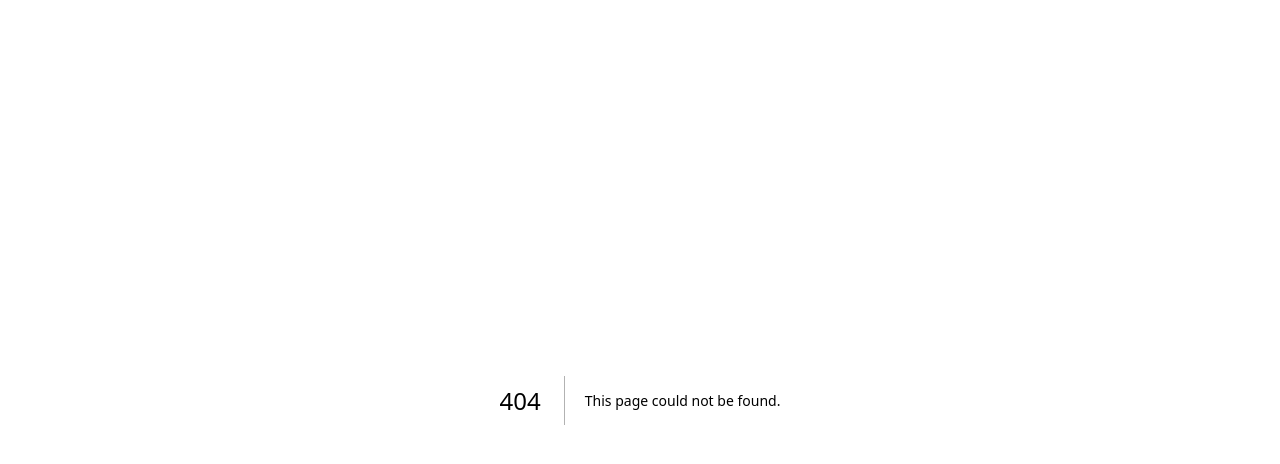
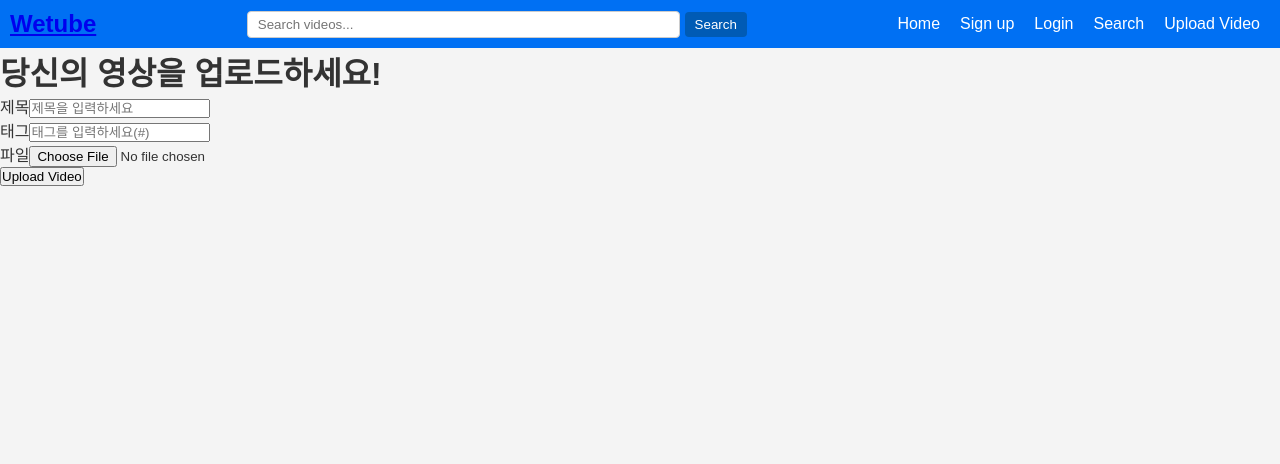
Before and after one commit to hhyukk/ScvTube, a Next.js app in the folder upload-video/: page /upload in a window 1280 px wide. Before the commit this address had no page. Shown: the top 464 px of the page. Built offline with nearby package versions, Linux system fonts and the light colour scheme.

Commit message:
메인페이지 수정 및 업로드 페이지 초기 배치
메인페이지 수정 및 업로드 페이지 초기 배치

```diff
--- a/upload-video/src/app/globals.css
+++ b/upload-video/src/app/globals.css
@@ -1,8 +1,15 @@
+* {
+  margin: 0;
+  padding: 0;
+  box-sizing: border-box;
+}
+
 body {
   font-family: Arial, sans-serif;
   background-color: #f4f4f4;
   margin: 0;
   padding: 0;
+  color: #333;
 }
 
 nav {
@@ -11,6 +18,7 @@ nav {
   display: flex;
   justify-content: space-between;
   align-items: center;
+  flex-wrap: wrap;
 }
 
 nav .logo {
@@ -20,43 +28,75 @@ nav .logo {
   text-decoration: none;
 }
 
-nav .menu {
+.search-container {
   display: flex;
   justify-content: center;
+  align-items: center;
+  flex-grow: 1;
+  max-width: 500px;
 }
 
-nav a {
-  color: white;
-  margin-right: 10px;
-  text-decoration: none;
+.search-input {
+  width: 100%;
+  padding: 5px 10px;
+  border-radius: 4px;
+  border: 1px solid #ccc;
 }
 
-nav a:hover {
+.search-button {
+  background-color: #005bb5;
+  color: white;
+  border: none;
+  padding: 5px 10px;
+  margin-left: 5px;
+  border-radius: 4px;
+  cursor: pointer;
+}
+
+.search-button:hover {
+  background-color: #003f8a;
+}
+
+.hamburger {
+  display: none;
+  font-size: 30px;
+  cursor: pointer;
+  color: white;
+}
+
+.menu {
+  display: flex;
+  gap: 10px;
+}
+
+.menu a {
+  color: white;
+  text-decoration: none;
+  margin-right: 10px;
+}
+
+.menu a:hover {
   text-decoration: underline;
 }
 
-.container {
-  max-width: 800px;
-  margin: 20px auto;
-  padding: 20px;
-  background-color: white;
-  border-radius: 10px;
-  box-shadow: 0px 0px 10px rgba(0, 0, 0, 0.1);
+@media (max-width: 768px) {
+  .search-container {
+    order: 3;
+    margin-top: 10px;
   }
 
-h1 {
-  text-align: center;
+  .hamburger {
+    display: block;
   }
 
-button {
-  background-color: #0070f3;
-  color: white;
-  border: none;
-  padding: 10px;
-  border-radius: 5px;
-  cursor: pointer;
+  .menu {
+    display: none;
+    flex-direction: column;
+    gap: 5px;
+    margin-top: 10px;
   }
 
-button:hover {
-  background-color: #005bb5;
+  .menu.open {
+    display: flex;
   }
+}
--- a/upload-video/src/app/layout.js
+++ b/upload-video/src/app/layout.js
@@ -1,14 +1,45 @@
+'use client';
+
 import './globals.css';
-
-export const metadata = {
-  title: 'Wetube',
-  description: 'Upload and watch videos easily!',
-};
+import { useState } from 'react';
 
 export default function RootLayout({ children }) {
+  const [isMenuOpen, setMenuOpen] = useState(false);
+
+  const toggleMenu = () => {
+    setMenuOpen(!isMenuOpen);
+  };
+
   return (
     <html lang="en">
-      <body>{children}</body>
+      <body>
+        <nav className={`nav ${isMenuOpen ? 'open' : ''}`}>
+          <div className="logo">
+            <a href="/">Wetube</a>
+          </div>
+
+          <div className="search-container">
+            <input
+              type="text"
+              placeholder="Search videos..."
+              className="search-input"
+            />
+            <button className="search-button">Search</button>
+          </div>
+
+          <div className="hamburger" onClick={toggleMenu}>
+            &#9776;
+          </div>
+          <div className={`menu ${isMenuOpen ? 'open' : ''}`}>
+            <a href="/">Home</a>
+            <a href="/sign-up">Sign up</a>
+            <a href="/login">Login</a>
+            <a href="/search">Search</a>
+            <a href="/upload">Upload Video</a>
+          </div>
+        </nav>
+        {children}
+      </body>
     </html>
   );
 }
--- /dev/null
+++ b/upload-video/src/app/upload/page.js
@@ -0,0 +1,64 @@
+'use client';
+
+import { useState } from 'react';
+
+export default function UploadPage() {
+  const [title, setTitle] = useState('');
+  const [tags, setTags] = useState('');
+  const [videoFile, setVideoFile] = useState(null);
+
+  const handleFileChange = (event) => {
+    setVideoFile(event.target.files[0]);
+  };
+
+  const handleUpload = () => {
+    if (!title || !tags || !videoFile) {
+      alert('Please fill in all fields and add a video file.');
+      return;
+    }
+    alert('업로드가 되었습니다!!!');
+  };
+
+  return (
+    <div className="upload-container">
+      <h1>당신의 영상을 업로드하세요!</h1>
+
+      <div className="input-group">
+        <label htmlFor="title">제목</label>
+        <input
+          type="text"
+          id="title"
+          value={title}
+          onChange={(e) => setTitle(e.target.value)}
+          placeholder="제목을 입력하세요"
+        />
+      </div>
+
+      <div className="input-group">
+        <label htmlFor="tags">태그</label>
+        <input
+          type="text"
+          id="tags"
+          value={tags}
+          onChange={(e) => setTags(e.target.value)}
+          placeholder="태그를 입력하세요(#)"
+        />
+      </div>
+
+      <div className="input-group">
+        <label htmlFor="videoFile">파일</label>
+        <input
+          type="file"
+          id="videoFile"
+          accept="video/*"
+          onChange={handleFileChange}
+        />
+        {videoFile && <p>Selected file: {videoFile.name}</p>}
+      </div>
+
+      <button className="upload-button" onClick={handleUpload}>
+        Upload Video
+      </button>
+    </div>
+  );
+}
```
Also changed, not shown: upload-video/src/app/page.js (+3 -15 lines). Lines whose indentation alone changed are shown as unchanged.
